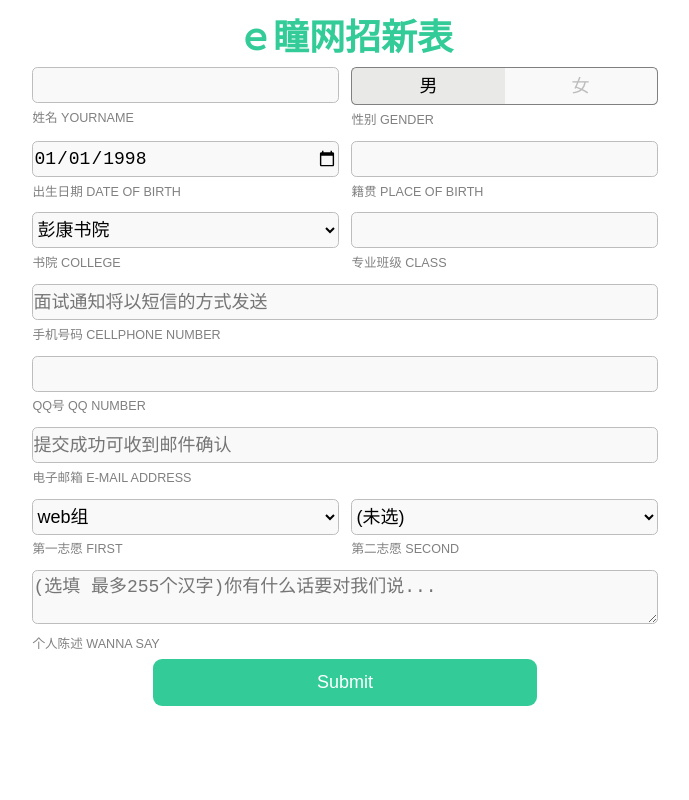
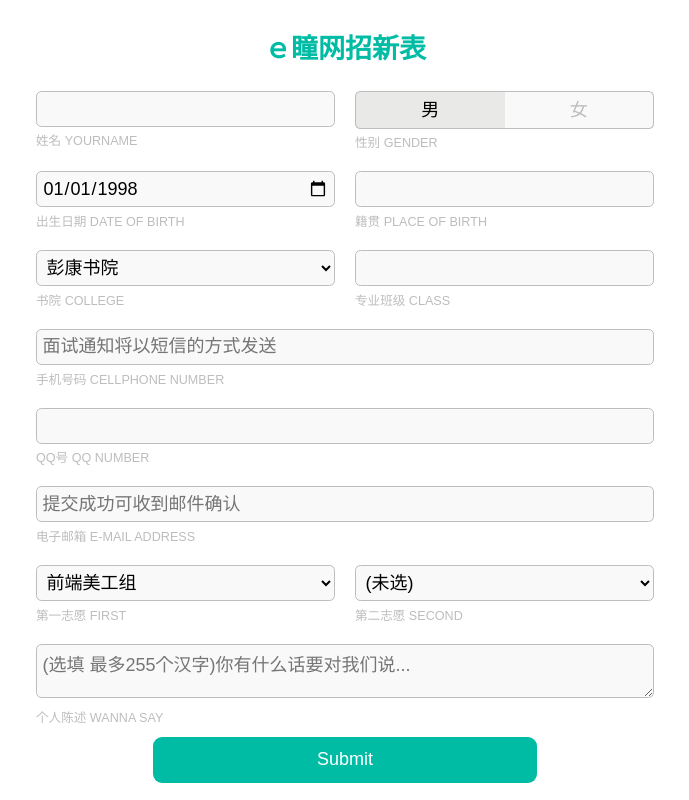
Before and after one commit to proempire/join-eeyes, a plain HTML site: page index.html in a window 1280 px wide. Shown: the whole page, without its empty margins (295-984 px from the left). Drawn offline with nearby package versions, Linux system fonts and the light colour scheme.

Commit message:
UI improved

```diff
--- a/index.html
+++ b/index.html
@@ -9,31 +9,33 @@
 		form * {
 			margin: 0;
 			padding: 0;
+			font-family: Arial, Helvetica, 黑体, sans-serif;
 		}
 		form {
 			font-size: 18px;
 			margin: 0 auto;
 			max-width: 640px;
-			font-family: Arial, Helvetica, 黑体, sans-serif;
 		}
 		form h1 {
-			color: #3c9;
-			font-size: 2em;
+			margin: 1em 0 0.5em 0;
+			color: #00bca4;
+			font-size: 1.5em;
 			text-align: center;
 		}
 		form table {
 			width: 100%;
 		}
 		form td {
-			padding: 0.3em;
+			padding: 0.5em;
 			vertical-align: top;
 		}
 		form .field {
 			margin-top: 0.3em;
-			color: grey;
+			color: #bdbdbd;
 			font-size: 0.7em;
 		}
 		form input[type="text"], form input[type="date"], form input[type="email"], form select, form textarea {
+			padding: 0.3em;
 			width: 100%;
 			background-color: #f9f9f9;
 			border: 1px solid #bdbdbd;
@@ -56,7 +58,7 @@
 			width: 50%;
 			color: #bdbdbd;
 			background-color: #f9f9f9;
-			border: 1px solid grey;
+			border: 1px solid #bdbdbd;
 			text-align: center;
 			line-height: 2em;
 			box-sizing: border-box;
@@ -87,7 +89,7 @@
 			padding: 0.7em;
 			width: 60%;
 			color: #fff;
-			background-color: #3c9;
+			background-color: #00bca4;
 			font-size: 1em;
 			border: 0;
 			border-radius: 0.5em;
@@ -215,8 +217,8 @@
 										<option value="5">公关部</option>
 										<option value="6">产品部</option>
 										<option value="7">app组</option>
-										<option value="8" selected>web组</option>
-										<option value="9">前端美工组</option>
+										<option value="8">web组</option>
+										<option value="9" selected>前端美工组</option>
 									</select>
 								</p>
 								<p class="field">第一志愿 FIRST</p>
@@ -376,8 +378,8 @@
 				home.val(placeToString());
 			});
 			$(".placepicker").css("left", home.offset().left)
-				.css("top", home.offset().top + home.height())
-				.width(home.width());
+				.css("top", home.offset().top + home.outerHeight())
+				.width(home.outerWidth());
 			$('form input[name="home"]').focus(function () {
 				$(".placepicker").show();
 				$(".placepicker select").change();
```
